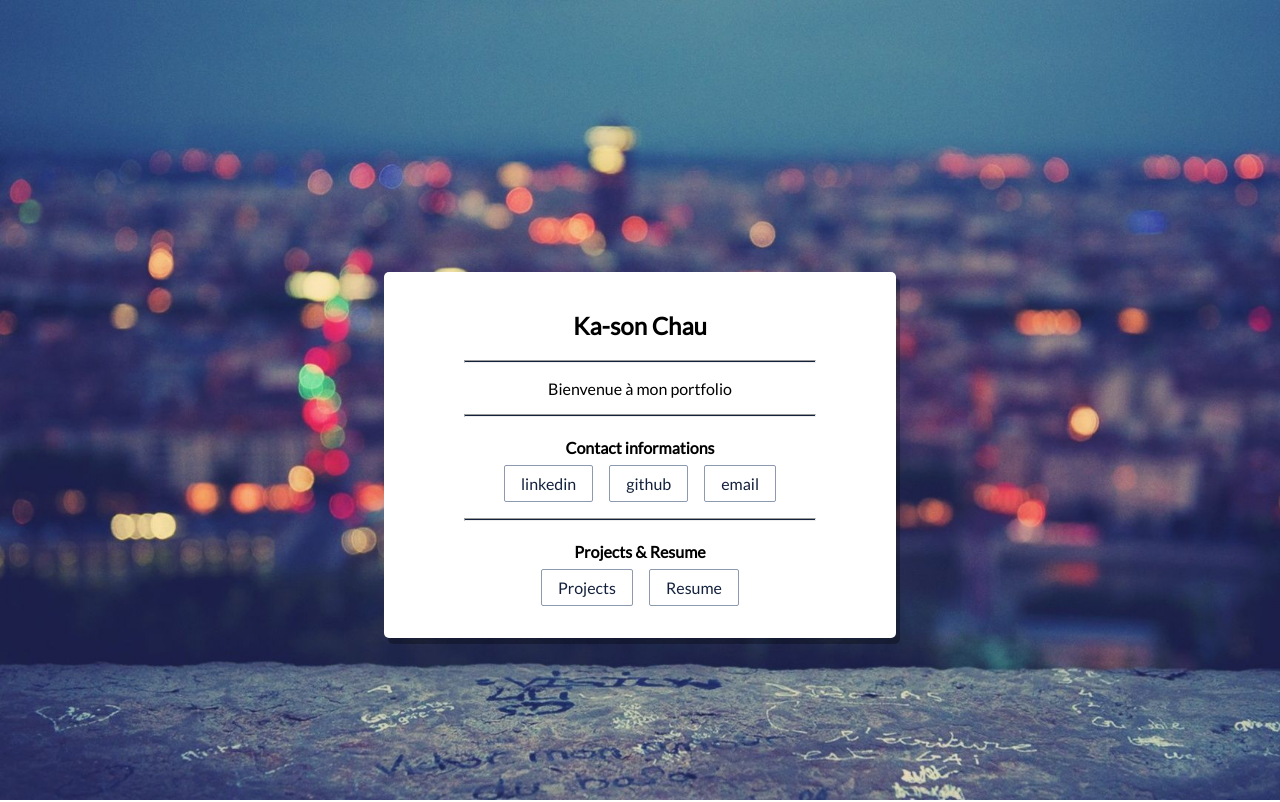
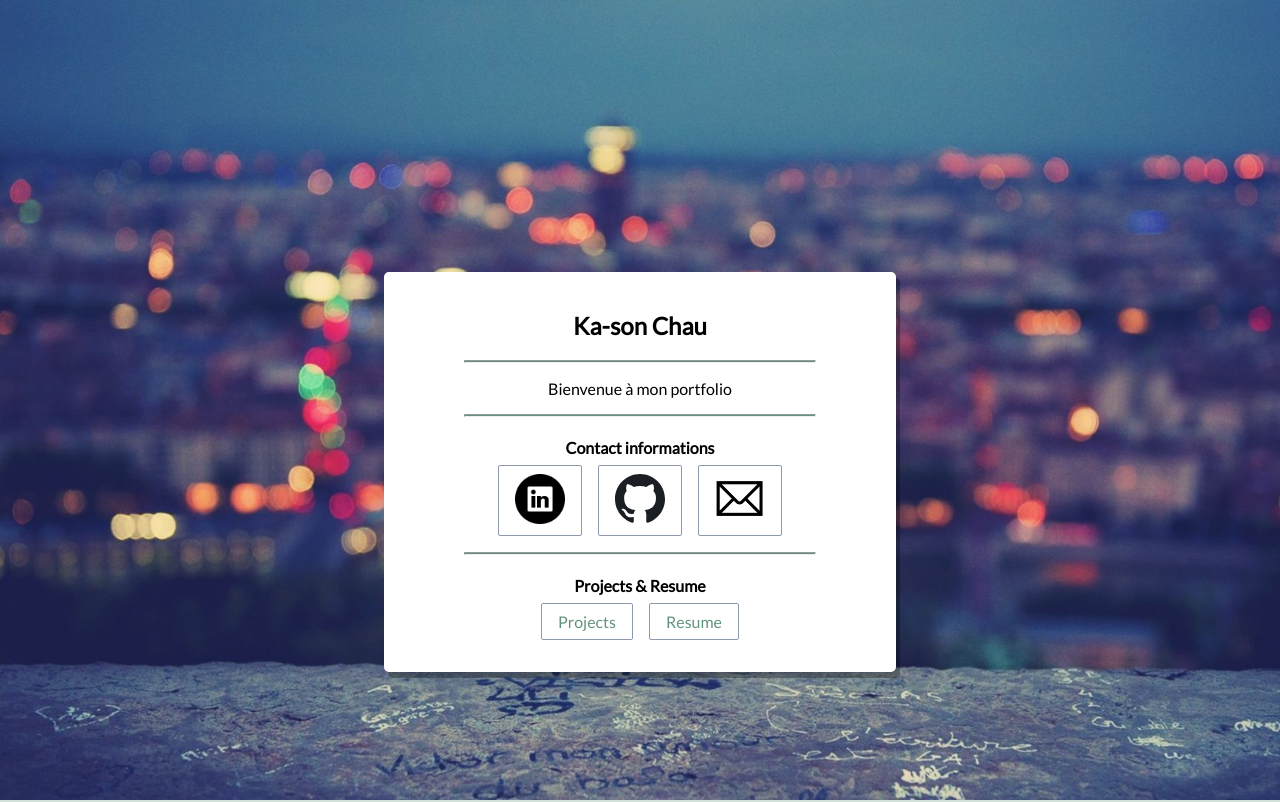
Before and after one commit to jj0309/portfolio, a plain HTML site: page index.html in a window 1280 px wide. Shown: the top 802 px of the page. Drawn offline with Linux system fonts and the light colour scheme.

Commit message:
added icons and changed colors for better contrast

```diff
--- a/index.html
+++ b/index.html
@@ -24,13 +24,13 @@
                 <h4>Contact informations</h4>
                 <div class="ContactContainer">
                     <a href="https://www.linkedin.com/in/ka-son-chau-64104713b/" target="_blank"><div class='ClickableBox'>
-                        linkedin
+                        <img src='./public/index/icons/linkedin.png' alt='email icon'></img>
                     </div></a>
                     <a href="https://github.com/jj0309" target="_blank"><div class='ClickableBox'>
-                        github
+                        <img src='./public/index/icons/github.svg' alt='email icon'></img>
                     </div></a>
                     <a  href="mailto:ka.alex.chau@gmail.com"><div class='ClickableBox'>
-                        email
+                        <img src='./public/index/icons/email.png' alt='email icon'></img>
                     </div></a>
                 </div>
                 <hr>
--- a/public/index/index.scss
+++ b/public/index/index.scss
@@ -1,5 +1,5 @@
 $primaryColor:white;
-$offColor:#14213d;
+$offColor:#62937C;
 $borderColor:#8d99ae;
 
 @font-face{
@@ -16,6 +16,8 @@ body,html{
 #siteContainerGrid{
     display: grid;
     grid-template-columns: repeat(10,1fr);
+    background-color: #d2e1da;
+    z-index: -999;
 }
 #siteContainer{
     display: flex;
@@ -31,7 +33,7 @@ body,html{
     background-repeat: no-repeat;
     height: 100vh;
     width: 100%;
-    z-index: -1;
+    z-index: 1;
 }
 .PresentationCard{
     background-color: $primaryColor;
@@ -44,6 +46,7 @@ body,html{
     padding-bottom: 2em;
     width: 50%;
     box-shadow:4px 6px rgba($color: #000000, $alpha: 0.3);
+    z-index: 999;
     a{
         text-decoration: none;
         color: $offColor;
@@ -67,6 +70,10 @@ body,html{
         border-radius: 2px;
         padding: 0.5em 1em;
         margin:0 0.5em;
+        img{
+            width: 50px;
+            height: 50px;
+        }
     }
 }
 
@@ -79,9 +86,9 @@ body,html{
         margin: 0.5em;
         border: 1px solid $borderColor;
         border-radius: 5px;
-        background-color: $offColor;
+        background-color: white;
         box-shadow:2px 3px rgba($color: #000000, $alpha: 0.8);
-        color: $primaryColor;
+        color: $offColor;
         text-align: center;
         p{
             padding: 0em 1em;
```
Also changed, not shown: public/index/icons/email.png (added), public/index/icons/github.svg (added), public/index/icons/linkedin.png (added), public/index/index.css, 1 other file.
